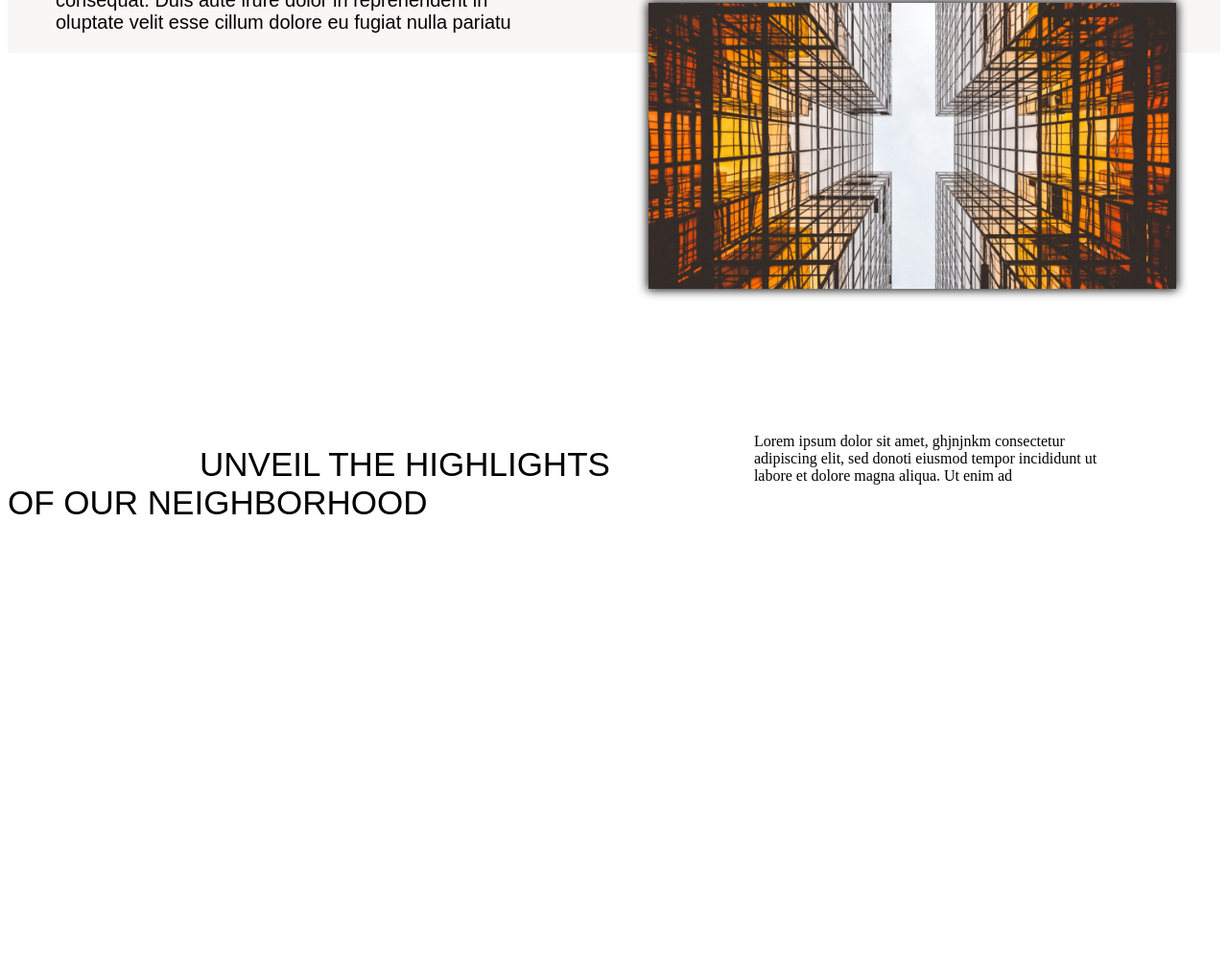
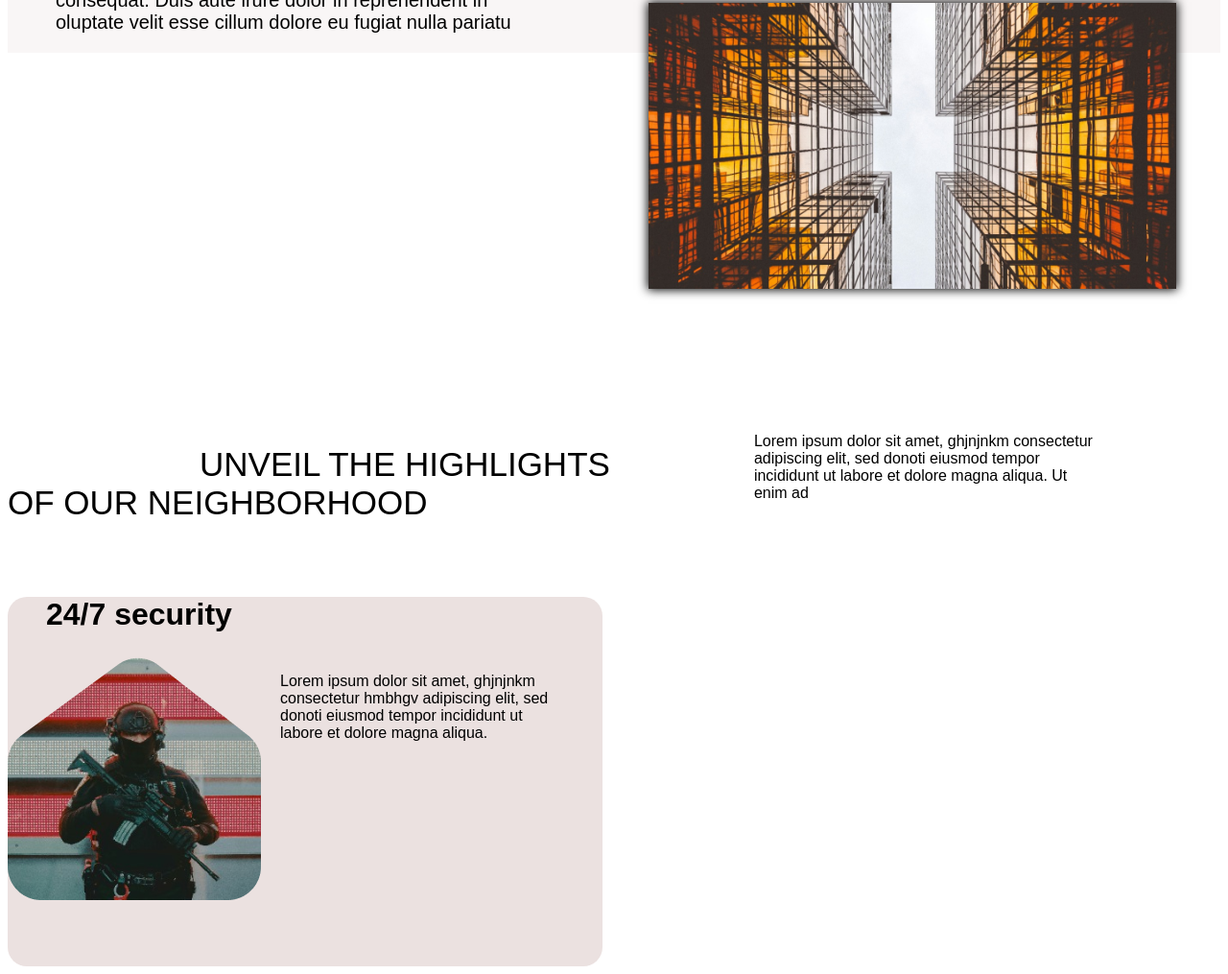
Before and after one commit to drexsderke/sunnyvale, a plain HTML site: page index.html in a window 1280 px wide. Shown: the part 1318-2333 px from the top of the page at 96% size. Before the commit the page ends 1921 px from the top, so only its background shows below. Drawn offline with Linux system fonts and the light colour scheme; a web font is replaced by a local one.

Commit message:
page 3 incomplete(1)

```diff
--- a/css/style.css
+++ b/css/style.css
@@ -255,6 +255,11 @@ margin-left: 50px;
   /* .section-3{
     margin-top: 10px;
   } */
+   .section-3{
+    font-family: "Andika", sans-serif;
+    font-weight: 400;
+    font-style: normal;
+   }
   .section-3-text{
     font-family: "Andika", sans-serif;
     font-weight: 400;
@@ -282,3 +287,15 @@ margin-left: 50px;
   display: flex;
   gap: 150px;
 }
+.section-3-container{
+  background-color: #EBE1E0;
+  /* color: black; */
+  border: none;
+  width: 620px;
+  height: 385px;
+  border-radius: 20px;
+}
+.section-3-flex{
+  display: flex;
+  gap: 20px;
+}
--- a/index.html
+++ b/index.html
@@ -117,11 +117,23 @@
 <div>
   <p style=" Width:362px; Height:128px;">Lorem ipsum dolor sit amet, ghjnjnkm consectetur adipiscing elit, sed donoti eiusmod tempor incididunt ut labore et dolore magna aliqua. Ut enim ad </p>
 </div>
+</div>
+
+<div class="section-3-features">
+<div class="section-3-container">
+  <div class="section-3-row">
+  <h1 style="font-size: 32px; padding-left: 40px;">24/7 security</h1>
+  <div class="section-3-flex">
+  <img src="res/Rectangle 1.png" alt="">
+  <p style="Width: 280px; Height:145px;">Lorem ipsum dolor sit amet, ghjnjnkm consectetur hmbhgv adipiscing elit, sed donoti eiusmod tempor incididunt ut labore et dolore magna aliqua.</p>
+  </div>
+</div>
 
 
 
 </div>
 
+</div>
 </div>
 
 
```
Also changed, not shown: res/Rectangle 1.png (added), res/Rectangle 2 (1).png (added), res/Rectangle 2.png (added).
